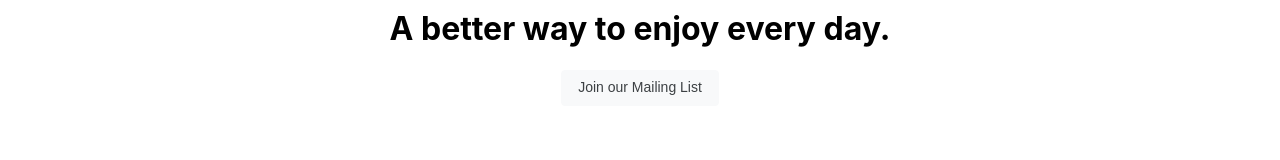
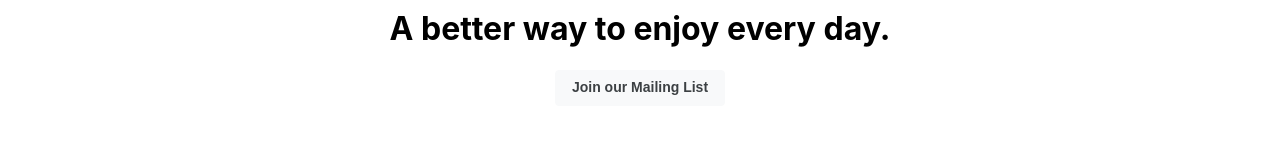
Before and after one commit to liamasis/broccoliandco, a Next.js app: page / in a window 1280 px wide. Shown: the part 343-503 px from the top of the page. Built offline with nearby package versions, Linux system fonts and the light colour scheme.

Commit message:
old version

```diff
--- a/styles/FormStyle.module.css
+++ b/styles/FormStyle.module.css
@@ -16,6 +16,7 @@
     color: #3c4043;
     cursor: pointer;
     font-family: arial,sans-serif;
+    font-weight: bold;
     font-size: 14px;
     height: 36px;
     line-height: 27px;
--- a/styles/Home.module.css
+++ b/styles/Home.module.css
@@ -5,6 +5,7 @@
   color: #3c4043;
   cursor: pointer;
   font-family: arial,sans-serif;
+  font-weight: bold;
   font-size: 14px;
   height: 36px;
   line-height: 27px;
```
